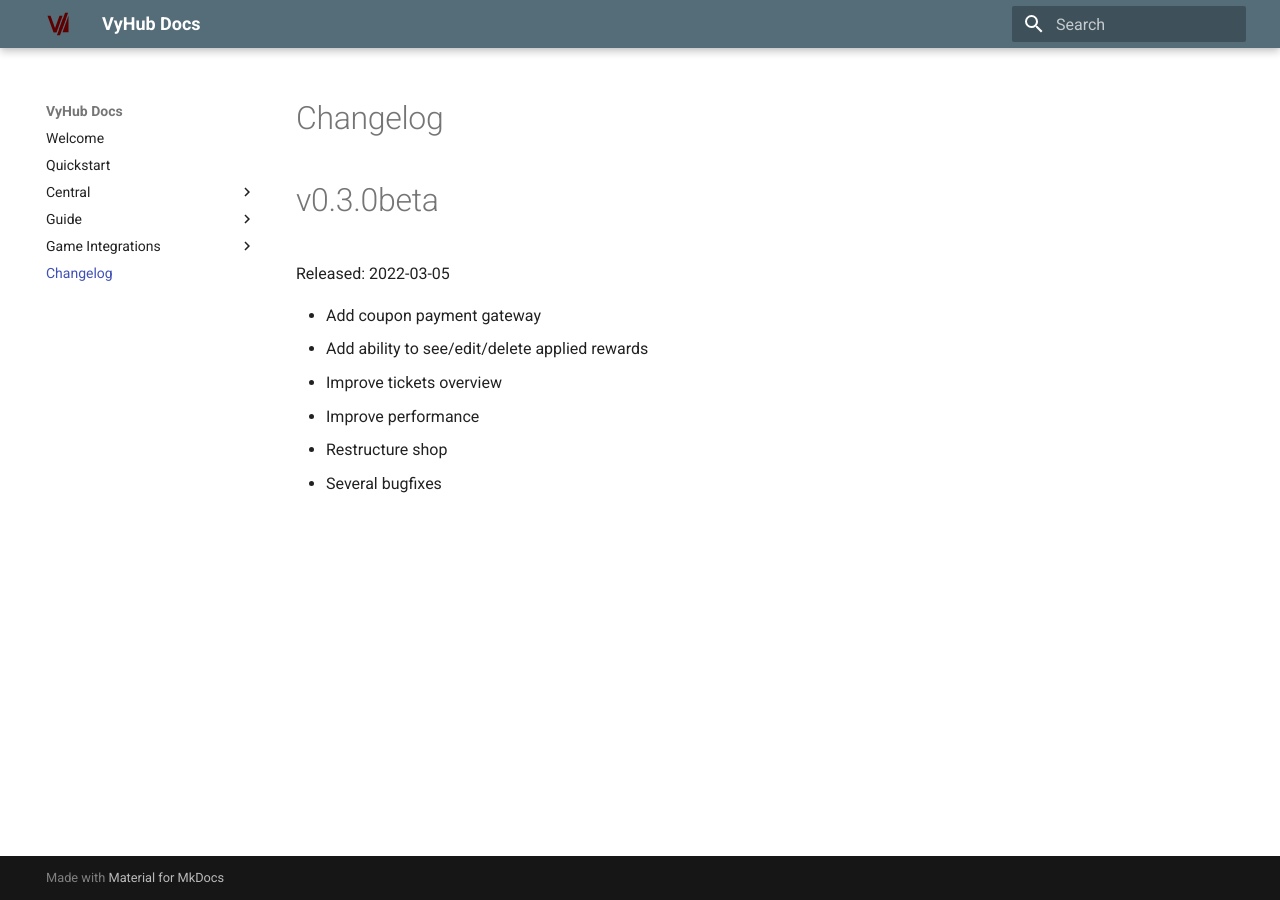
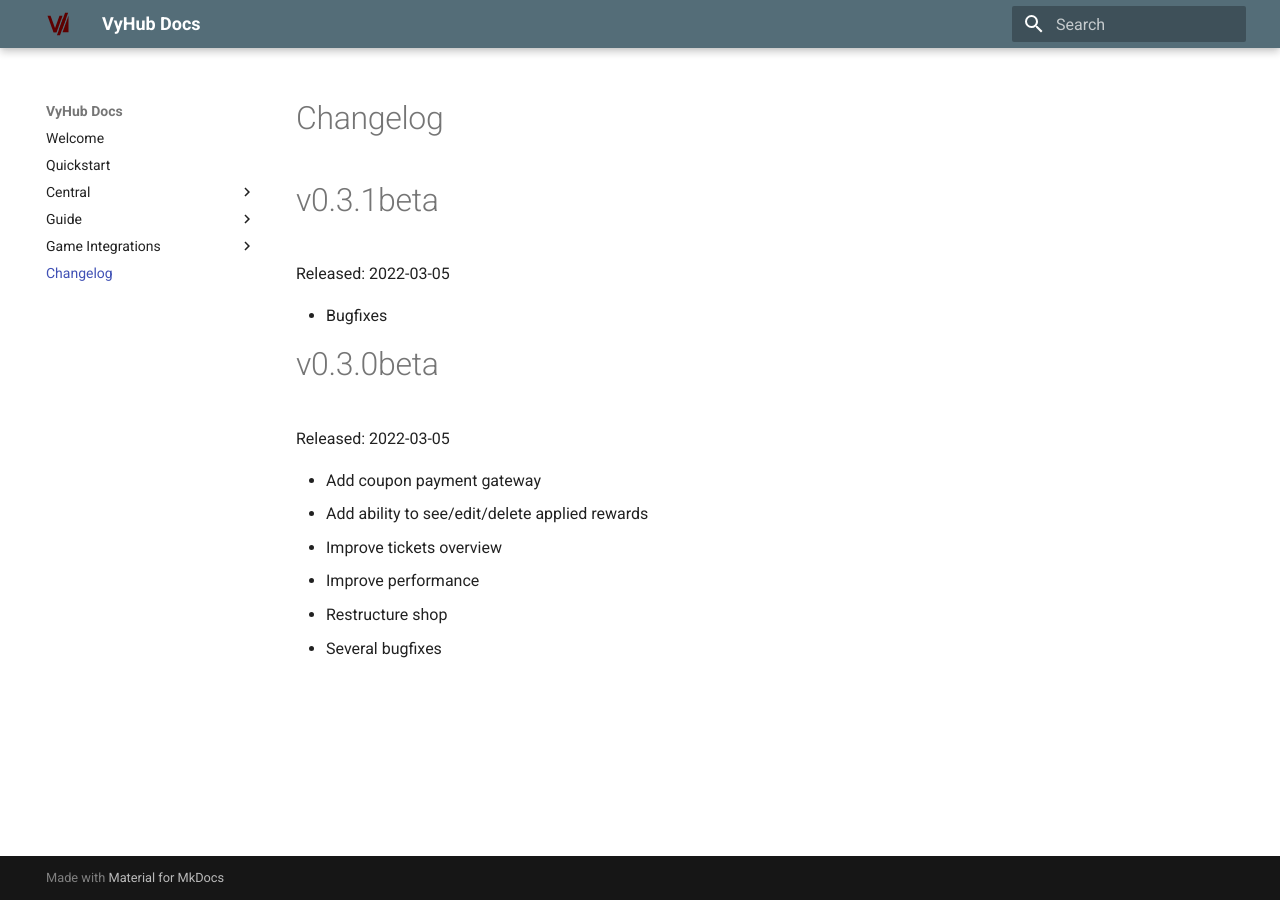
Before and after one commit to nyx-project/vyhub-documentation, an MkDocs documentation site: the page built from docs/changelog.md, in a window 1280 px wide. Built offline with MkDocs 1.6.1 and Material for MkDocs 9.7.7, drawn with Linux system fonts in a browser that asks for light colours; the version menu is left out.

Commit message:
Add changelog

```diff
--- a/docs/changelog.md
+++ b/docs/changelog.md
@@ -1,4 +1,9 @@
 # Changelog
+
+# v0.3.1beta
+Released: 2022-03-05
+
+- Bugfixes
 
 # v0.3.0beta
 Released: 2022-03-05
```
